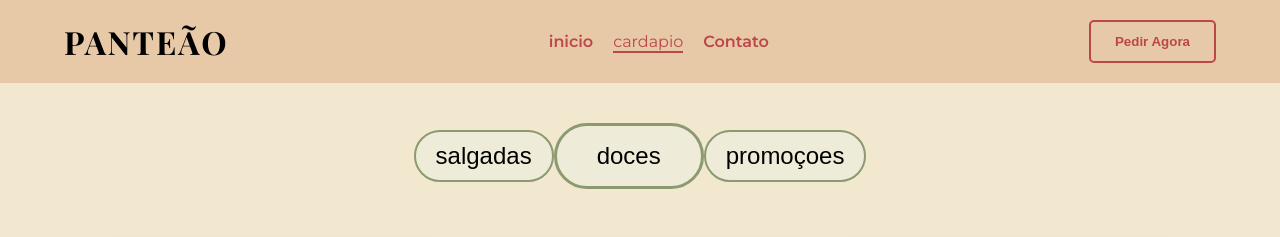
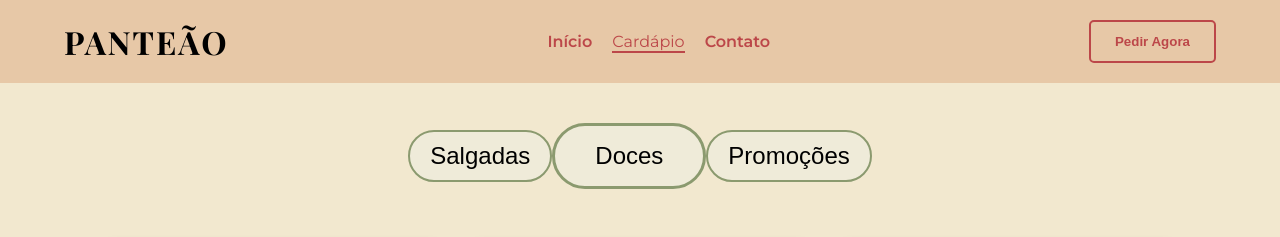
Before and after one commit to GuilhermeZamboni32/Panteao-Pizzaria, a React (Vite) app in the folder Frontend/: page /pedidos in a window 1280 px wide. Shown: the top 237 px of the page. Built offline with nearby package versions, Linux system fonts and the light colour scheme.

Commit message:
logo consertada

```diff
--- a/Frontend/src/Pages/Home/Home.css
+++ b/Frontend/src/Pages/Home/Home.css
@@ -23,6 +23,11 @@
   font-size: 2rem;
   font-weight: 700;
   letter-spacing: 2px;
+}
+
+.logo-img{
+  height: 100px;
+  width: 120px;
 }
 
 .nav-link {
--- a/Frontend/src/Pages/Home/Home.jsx
+++ b/Frontend/src/Pages/Home/Home.jsx
@@ -39,7 +39,7 @@ const Home = () => {
     <>
 
       <header className="main-header">
-        <div className="logo">PANTEÃO</div>
+        <div className="logo"><img className='logo-img' src="public/Logo-Preto_1.png" alt="" /></div>
         <nav>
           <a href="#inicio" className="nav-link active">Início</a>
           <Link to="/Pedidos" className="nav-link">Cardápio</Link>
--- a/Frontend/src/Pages/Pedidos/Pedidos.jsx
+++ b/Frontend/src/Pages/Pedidos/Pedidos.jsx
@@ -29,16 +29,16 @@ function Pedidos() {
         <header className="main-header">
         <div className="logo">PANTEÃO</div>
         <nav>
-          <Link to="/" className="nav-link">inicio</Link>
-          <a href="/Pedidos" className="nav-link-3 active">cardapio</a>
+          <Link to="/" className="nav-link">Início</Link>
+          <a href="/Pedidos" className="nav-link-3 active">Cardápio</a>
           <a href="#contato" className="nav-link">Contato</a>
         </nav>
         <button className="cta-button">Pedir Agora</button>
       </header>
       <div className='bottoes'>
-      <button className='button-div'>salgadas</button>
-      <button className=" button-div-2">doces</button>
-      <button  className='button-div-3'>promoçoes</button>
+      <button className='button-div'>Salgadas</button>
+      <button className=" button-div-2">Doces</button>
+      <button  className='button-div-3'>Promoções</button>
       </div>
       <main>
         <section className="featured-pizzas">
```
Also changed, not shown: Frontend/src/assets/panteão-logo.png (added).
